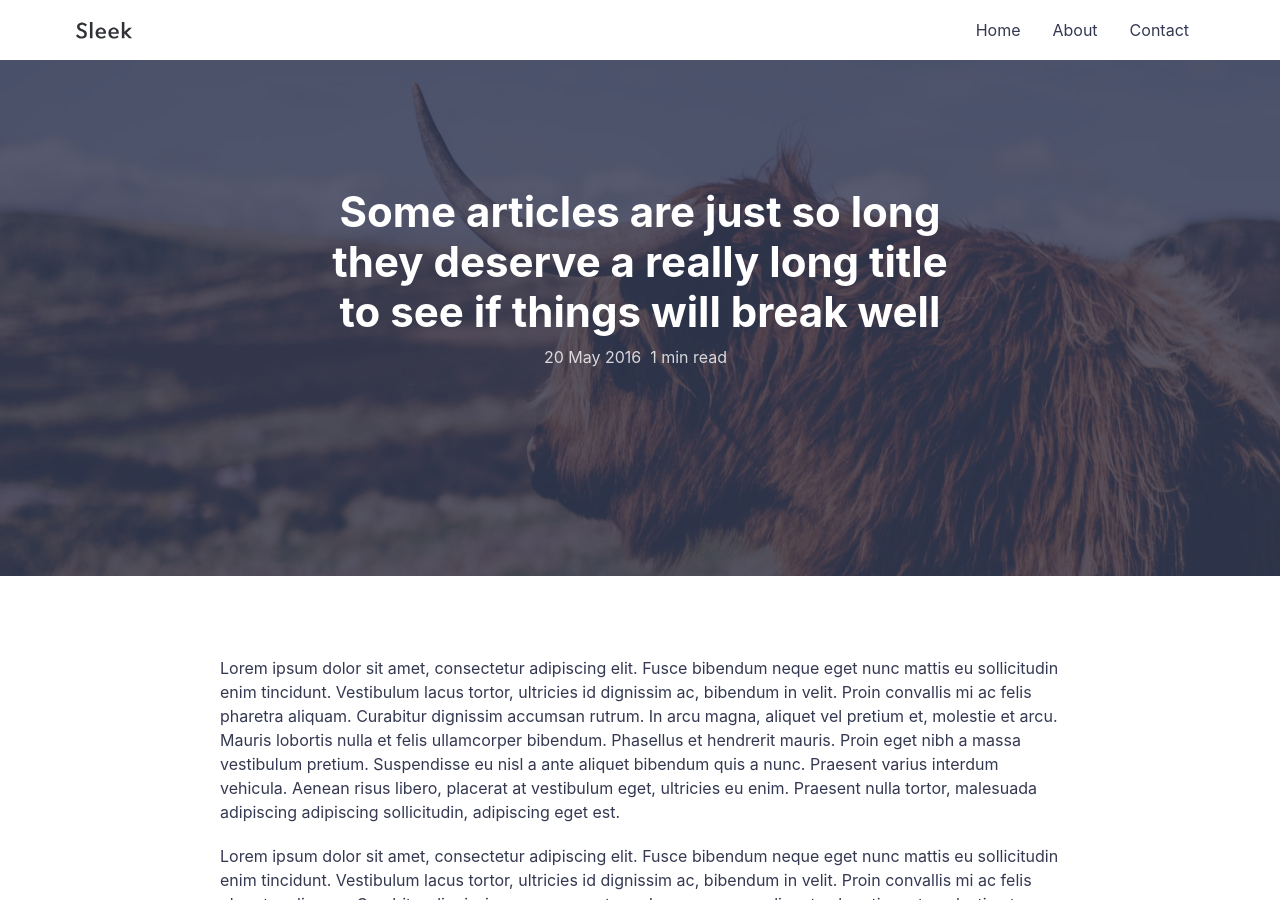
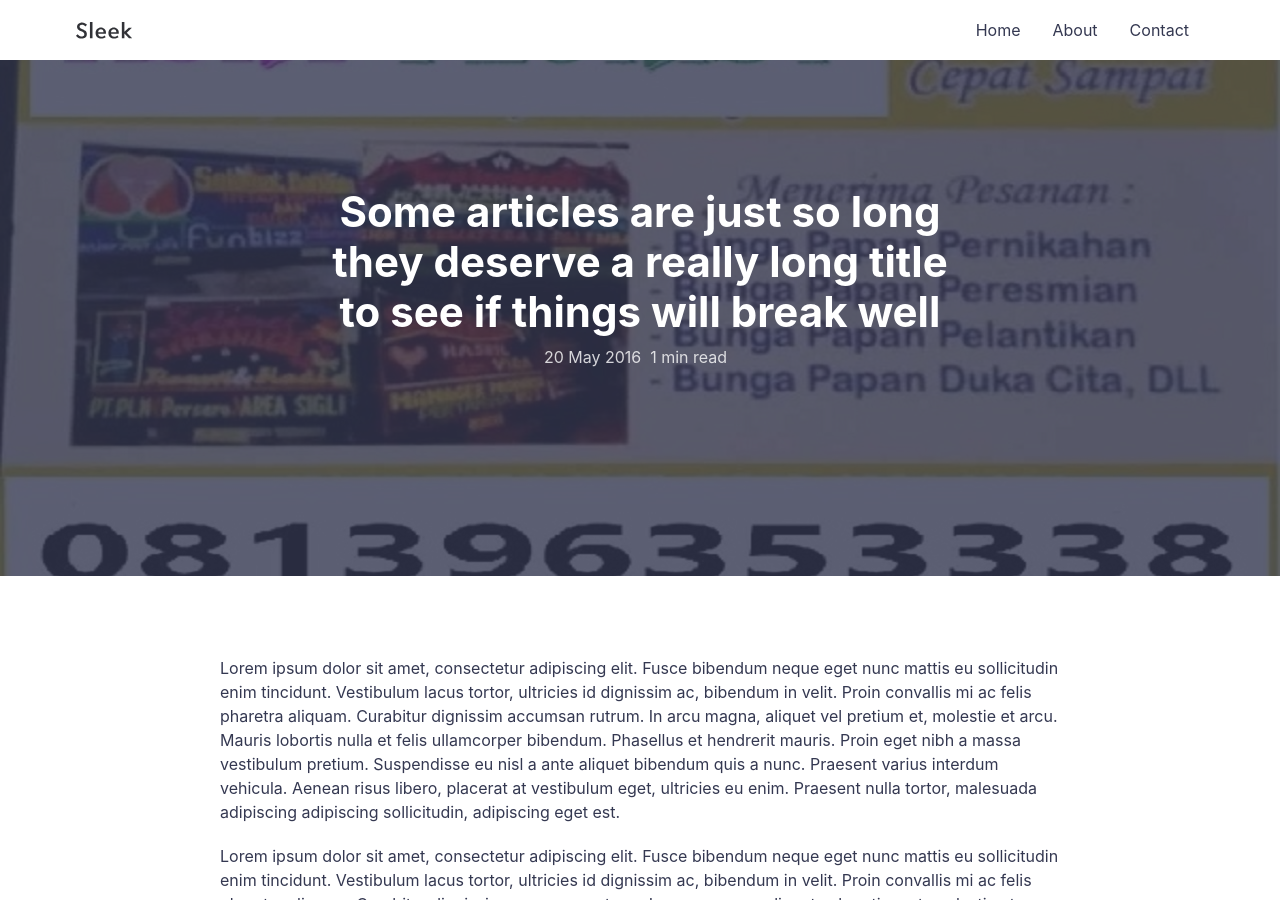
Before and after one commit to tokobungadilampung/tokobungadilampung.github.io, a Jekyll site: the page built from _posts/2016-05-20-super-long-article.md, in a window 1280 px wide and 900 px high. Built offline with Jekyll 4.4.1, drawn with Linux system fonts in a browser that asks for light colours; comment, search, counter and statistics services are not loaded.

Commit message:
Update post.html

```diff
--- a/_layouts/post.html
+++ b/_layouts/post.html
@@ -1,7 +1,7 @@
 ---
 layout: compress
 ---
-<html lang="{{ page.lang | default: site.lang | default: "en_US" }}">
+<html lang="{{ page.lang | default: site.lang | default: "id_ID" }}">
 
 {% include head.html %}
 
@@ -20,7 +20,7 @@
 
   {% if page.featured-img %}
 
-  <div class="hero lazyload" data-bg="{{site.url}}/assets/img/posts/{{page.featured-img}}.jpg">
+  <div class="hero lazyload" data-bg="{{site.url}}/assets/img/posts/tokobungalampung.jpg">
     {% else %}
     <div class="hero dark-bg">
       {% endif %}
```
